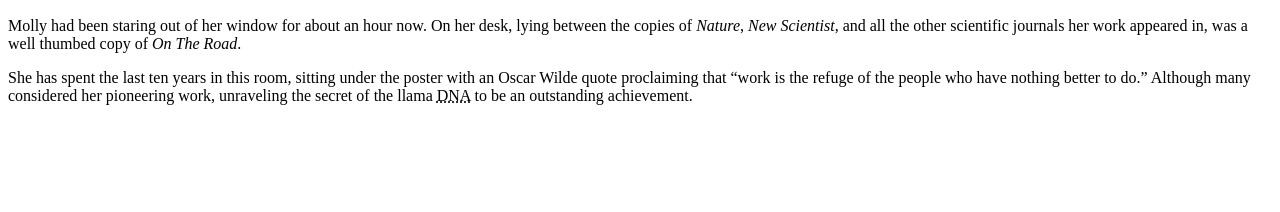
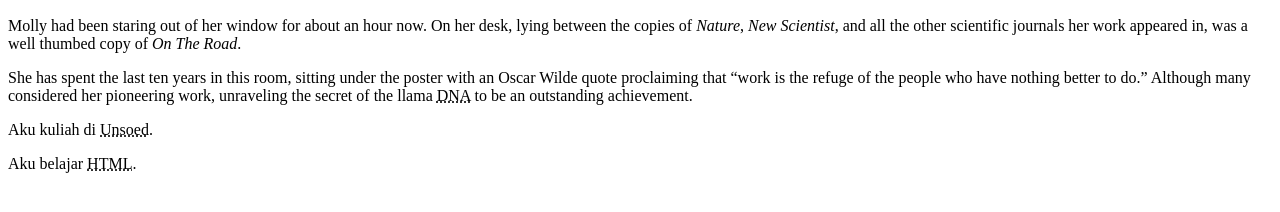
Before and after one commit to jokoanw/xproject, a plain HTML site: page index.html in a window 1280 px wide. Shown: the part 110-322 px from the top of the page. Drawn offline with Linux system fonts and the light colour scheme.

Commit message:
Add new paragraphs in index.html

```diff
--- a/index.html
+++ b/index.html
@@ -9,5 +9,7 @@
         <h2>Chapter 1</h2>
         <p>Molly had been staring out of her window for about an hour now. On her desk, lying between the copies of <i>Nature</i>, <i>New Scientist</i>, and all the other scientific journals her work appeared in, was a well thumbed copy of <cite>On The Road</cite>.</p>
         <p>She has spent the last ten years in this room, sitting under the poster with an Oscar Wilde quote proclaiming that <q>work is the refuge of the people who have nothing better to do.</q> Although many considered her pioneering work, unraveling the secret of the llama <abbr title="Deoxyribonucleic acid">DNA</abbr> to be an outstanding achievement.</p>
+        <p>Aku kuliah di <abbr title="Universitas Jenderal Soedirman">Unsoed</abbr>.</p>
+<p>Aku belajar <abbr title="HyperText Markup Language">HTML</abbr>.</p>
     </body>
 </html>
```
